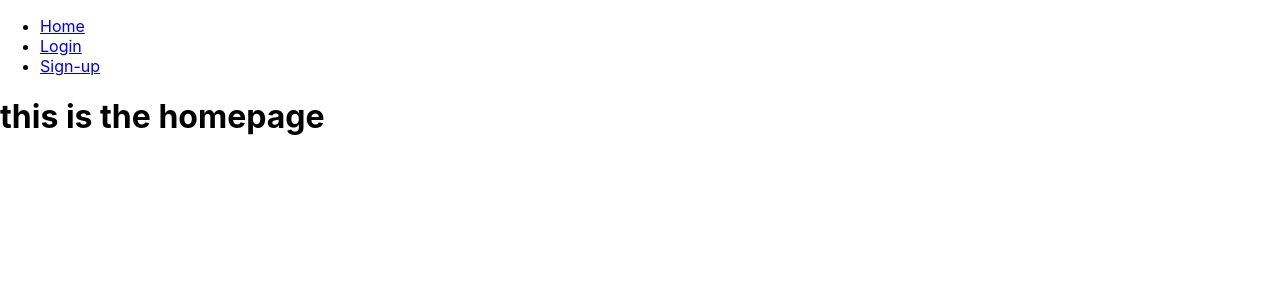
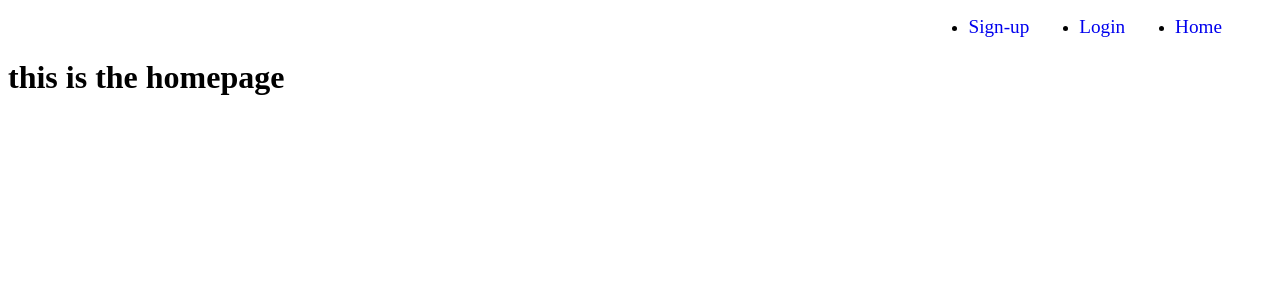
Before and after one commit to amandamov/Migracode-React-to-Auth-project, a React (Create React App) app in the folder react-auth-project/: page / in a window 1280 px wide. Shown: the top 300 px of the page. Built offline with nearby package versions, Linux system fonts and the light colour scheme.

Commit message:
adding navbar

```diff
--- a/react-auth-project/src/Navbar.jsx
+++ b/react-auth-project/src/Navbar.jsx
@@ -2,17 +2,17 @@ import React from "react";
 import { BrowserRouter, Route, Link } from "react-router-dom";
 
 function Navbar() {
-  return (
+    return(
       <nav>
-      <ul>
-        <li>
+        <ul className="navbar">
+          <li className="item">
             <Link to="/">Home</Link>
           </li>
-        <li>
-          <Link to="/blogs">Login</Link>
+          <li className="item">
+            <Link to="/login">Login</Link>
           </li>
-        <li>
-          <Link to="/contact">Sign-up</Link>
+          <li className="item">
+            <Link to="/sign-up">Sign-up</Link>
           </li>
         </ul>
       </nav>
--- a/react-auth-project/src/index.css
+++ b/react-auth-project/src/index.css
@@ -1,13 +1,21 @@
-body {
-  margin: 0;
-  font-family: -apple-system, BlinkMacSystemFont, 'Segoe UI', 'Roboto', 'Oxygen',
-    'Ubuntu', 'Cantarell', 'Fira Sans', 'Droid Sans', 'Helvetica Neue',
-    sans-serif;
-  -webkit-font-smoothing: antialiased;
-  -moz-osx-font-smoothing: grayscale;
+
+
+.navbar{
+  display: flex;
+  flex-direction: row-reverse;
+  justify-content: flex-start;
+  align-items: center;
 }
 
-code {
-  font-family: source-code-pro, Menlo, Monaco, Consolas, 'Courier New',
-    monospace;
+.item {
+  padding-right: 50px;
 }
+
+.item > a {
+  text-decoration: none;
+  font-size: larger;
+}
+
+.item > a:visited {
+  color: black;
+}
```
Also changed, not shown: react-auth-project/src/index.js (+0 -20 lines). Lines whose indentation alone changed are shown as unchanged.
